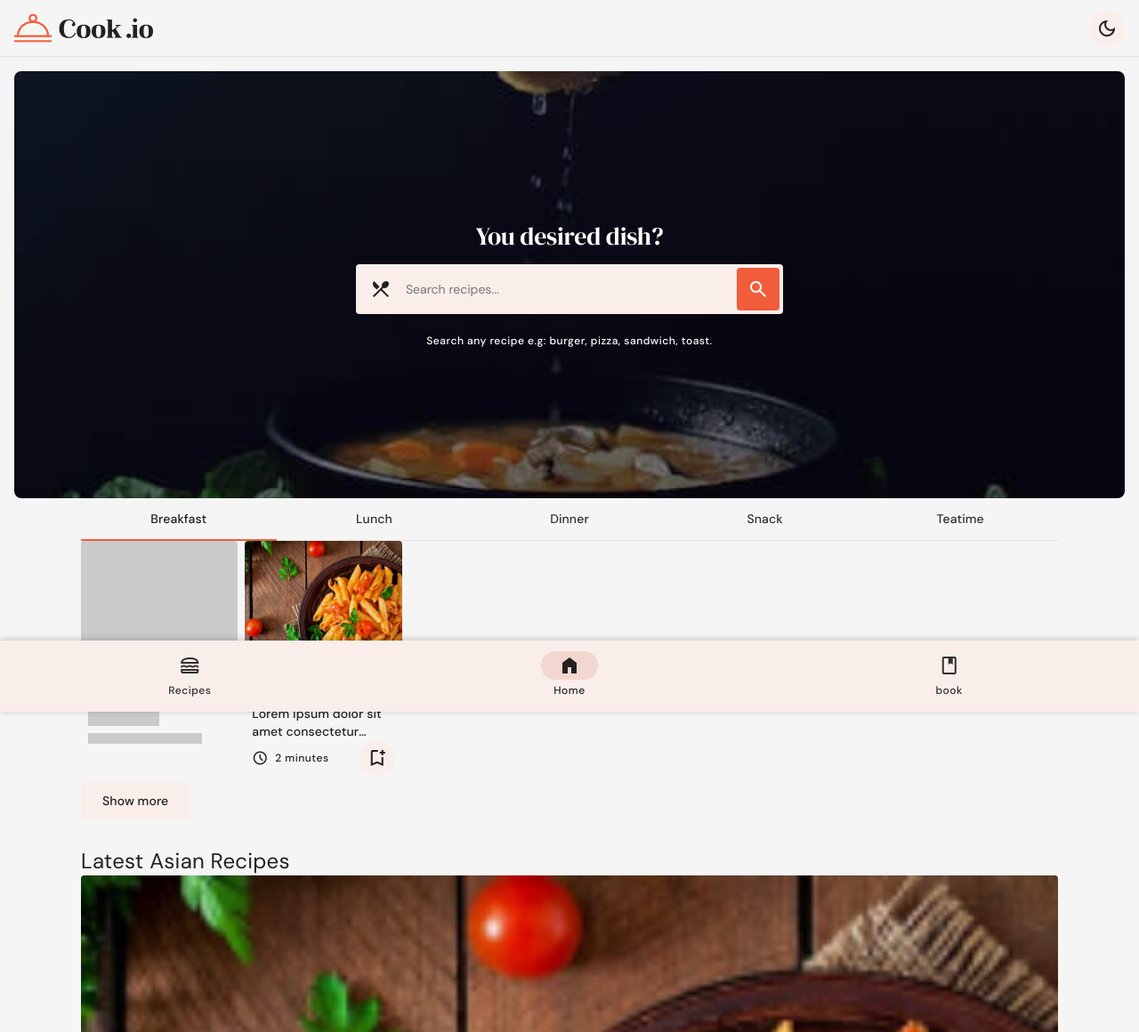
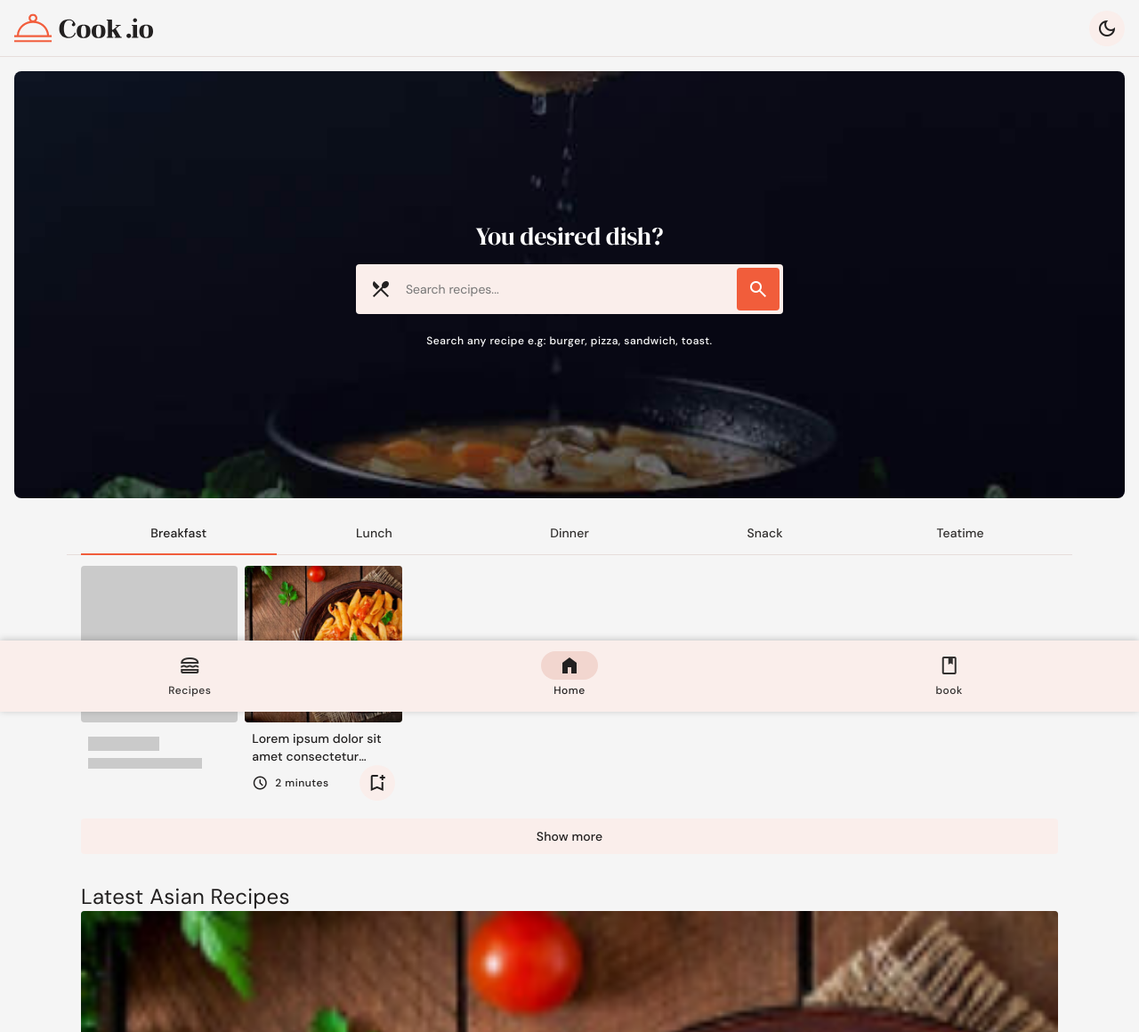
Before and after one commit to gabrielosorioz/website-receitas, a plain HTML site: page index.html in a window 1280 px wide. Shown: the top 1160 px of the page at 89% size. Drawn offline with nearby package versions, Linux system fonts and the light colour scheme.

Commit message:
:lipstick:style(tabs): implement styles for tab list
- Adidng a `hover` and `focus` effect when them are active
- Enhance visual for tab list, to classes .`tab` , `tab-list`

```diff
--- a/assets/css/style.css
+++ b/assets/css/style.css
@@ -1,4 +1,4 @@
-/*-----------------------------------*\
+/* -----------------------------------*\
   #style.css
 \*-----------------------------------*/
 
@@ -100,6 +100,7 @@
 
   --shadow-1: 0 -1px 8px hsla(0, 0%, 0%, 0.2);
   --shadow-2: 0 2px 4px 1px hsla(0, 0%, 0%, 0.3);
+  --shadow-3:rgba(0, 0, 0, 0.1) 0px 10px 15px -3px, rgba(0, 0, 0, 0.05) 0px 4px 6px -2px;
 
   /**
   * OTHERS
@@ -117,8 +118,8 @@
     */
 
     --transition-timing-function: cubic-bezier(0.2, 0, 0, 1);
---transition-short: 200ms var(--transition-timing-function);
---transition-medium: 500ms var(--transition-timing-function);
+    --transition-short: 200ms var(--transition-timing-function);
+    --transition-medium: 500ms var(--transition-timing-function);
   }
 }
 
@@ -654,9 +655,7 @@ main {flex-grow: 1;}
  */
 
 
-/**
- * Skeleton
- */
+
 
 
 /**
@@ -758,6 +757,9 @@ main {flex-grow: 1;}
   transition: var(--transition-short);
 }
 
+.search-submit:where(:hover, :focus-visible):not(:active) {
+  background-color: var(--primary-hover);
+}
 
 
 
@@ -765,8 +767,22 @@ main {flex-grow: 1;}
   #TAB
 \*-----------------------------------*/
 
+.tab .tab-list {
+  background-color: var(--background);
+  position: sticky;
+  top: var(--header-height);
+  margin-inline: -16px;
+  padding-inline: 16px;
+  margin-block: 16px 12px;
+  z-index: 1;
+}
 
+.tab-panel[hidden] {  display: none; }
 
+.tab .btn-secondary {
+  max-width: 100%;
+  margin-block-start: 12px;
+}
 
 
 /*-----------------------------------*\
@@ -829,4 +845,4 @@ main {flex-grow: 1;}
 
 /*-----------------------------------*\
   #MEDIA QUERIES
-\*-----------------------------------*/
+\*----------------------------------- */
```
